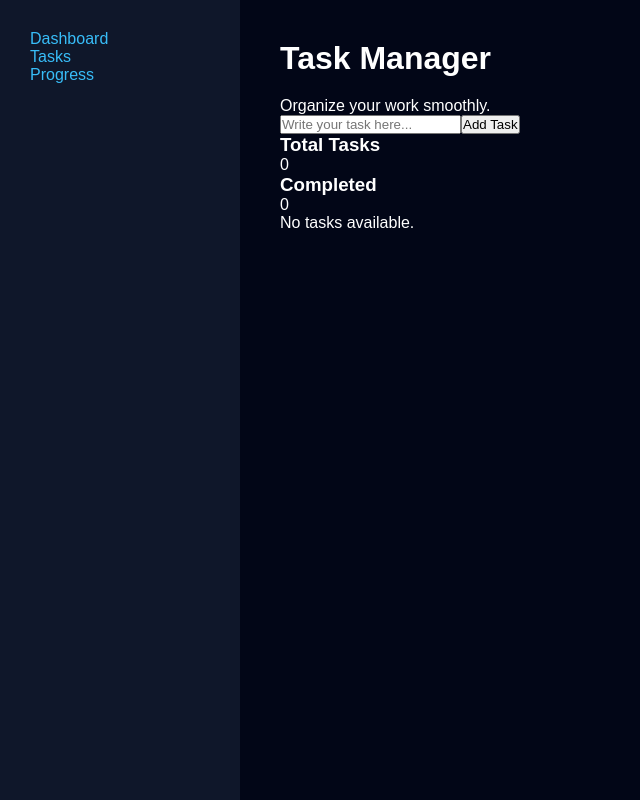
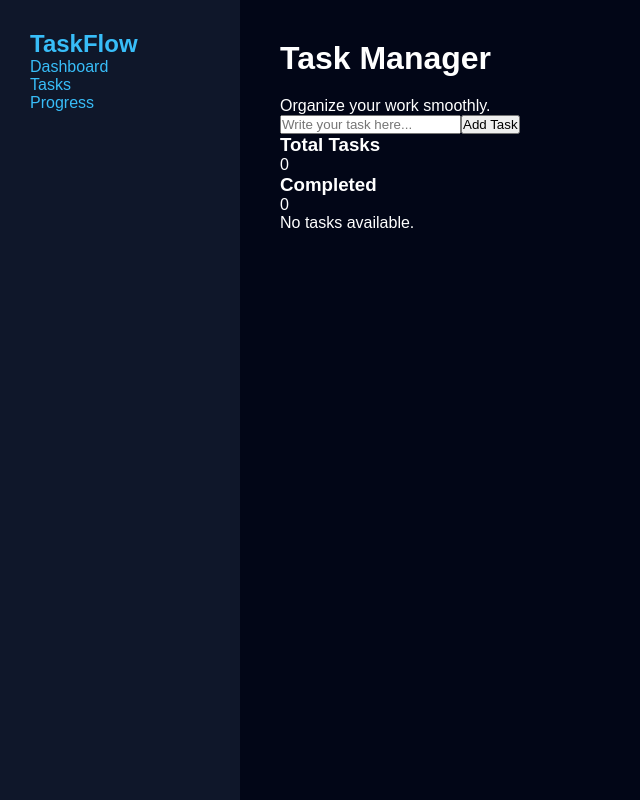
Before and after one commit to CodingLynxar/Task-manager-fj, a React (Vite) app: page / in a window 1280 px wide. Shown: the whole page, without its empty margins (0-640 px from the left). Built offline with nearby package versions, Linux system fonts and the light colour scheme.

Commit message:
Add TaskFlow header to the sidebar

```diff
--- a/src/App.jsx
+++ b/src/App.jsx
@@ -36,6 +36,7 @@ export default function App() {
   return (
     <div className="app">
       <div className="sidebar">
+        <h2>TaskFlow</h2>
 
         <div className="menu">
           <div className="menuItem active">Dashboard</div>
```
